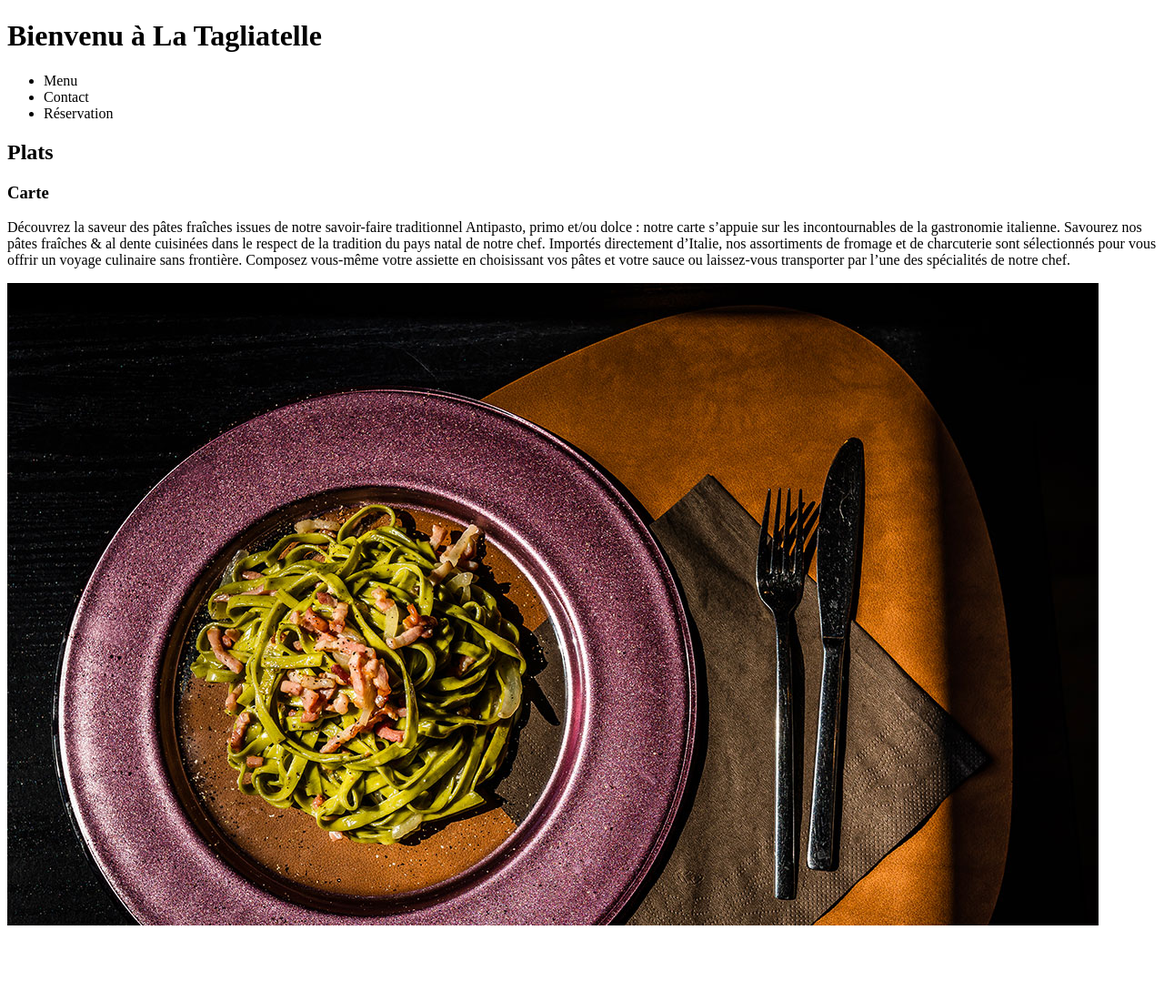
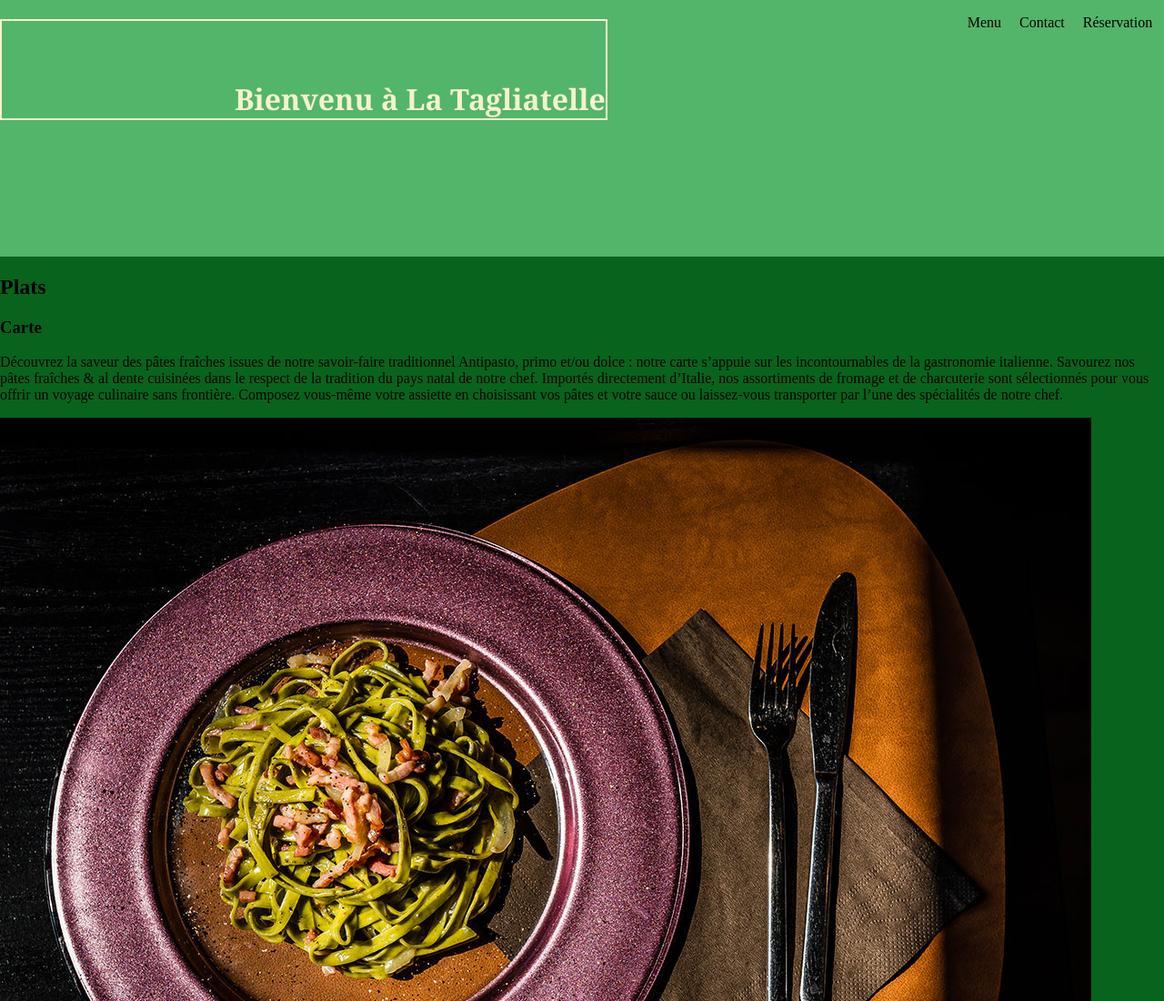
Before and after one commit to Orsula25/La-tagliatelle, a plain HTML site: page index.html in a window 1280 px wide. Shown: the top 1100 px of the page at 91% size. Drawn offline with Linux system fonts and the light colour scheme.

Commit message:
add html

```diff
--- a/index.html
+++ b/index.html
@@ -4,18 +4,22 @@
     <meta charset="UTF-8">
     <meta name="viewport" content="width=device-width, initial-scale=1.0">
     <title>La Tagliatelle</title>
+    <link rel="stylesheet" href="style.css">
+
 </head>
 <body>
     <header>
-        <h1>Bienvenu à La Tagliatelle</h1>
-
         <nav>
             <ul>
-                <li><a href=""></a>Menu</li>
+                <li ><a href=""></a>Menu</li>
                 <li><a href=""></a>Contact</li>
                 <li><a href=""></a>Réservation</li>
             </ul>
         </nav>
+
+        <h1>Bienvenu à La Tagliatelle</h1>
+
+
     </header>
 
     <main>
--- /dev/null
+++ b/style.css
@@ -0,0 +1,34 @@
+
+body {
+    margin: 0%;
+    background-color: rgb(8, 99, 28);
+}
+
+header{
+
+    background-color: rgb(83, 181, 105);
+    padding-bottom: 10%;
+}
+
+h1{
+    color: rgb(244, 242, 204);
+    display: inline-block;
+    padding-left: 20%;
+    padding-top: 5%;
+    font-family:Cambria, Cochin, Georgia, Times, 'Times New Roman', serif;
+    border: 2px solid rgb(244, 242, 204);
+}
+
+
+nav{
+    float: right;
+    padding-right: 1%;
+    margin:0%;
+
+    word-spacing: 1em ;
+}
+li{
+    display: inline;
+    padding-top: 0%;
+
+}
```
